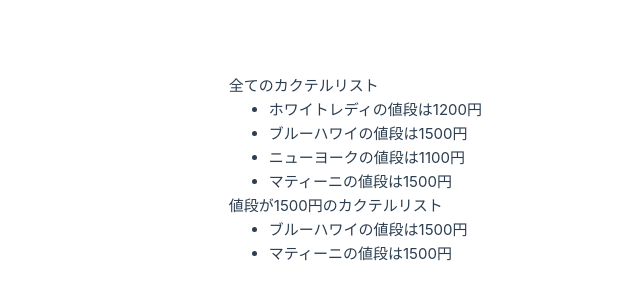
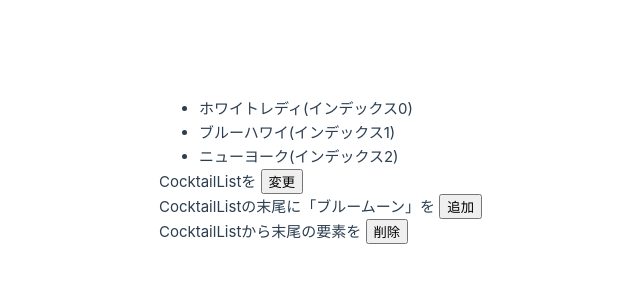
Before and after one commit to takatoshi-tenko/vue-folder, a Vue app in the folder vue3/hello-vue/: page / in a window 1280 px wide. Shown: the part 230-530 px from the top of the page, without its empty margins (158-798 px from the left). Built offline with nearby package versions, Linux system fonts and the light colour scheme.

Commit message:
リスト6.13 配列データ操作

```diff
--- a/vue3/hello-vue/src/App.vue
+++ b/vue3/hello-vue/src/App.vue
@@ -1,50 +1,38 @@
 <script setup lang="ts">
-import { ref, computed } from 'vue'
+import { ref } from 'vue'
 
-const cocktailDataListInit: Cocktail[] = [
-  { id: 2345, name: 'ホワイトレディ', price: 1200 },
-  { id: 4412, name: 'ブルーハワイ', price: 1500 },
-  { id: 6792, name: 'ニューヨーク', price: 1100 },
-  { id: 8429, name: 'マティーニ', price: 1500 }
-]
-const cocktailDataList = ref(cocktailDataListInit)
-const cocktail1500 = computed((): Cocktail[] => {
-  //配列のfilter()メソッドを使って新たな配列を生成。
-  const newList = cocktailDataList.value.filter(
-    //filter()メソッドの絞り込み条件関数。
-    //引数は配列の各要素であるCocktailオブジェクト。
-    (cocktailItem: Cocktail): boolean => {
-      //値段が1500かどうかの結果を戻り値とする。
-      return cocktailItem.price == 1500
-    }
-  )
-  return newList
-})
-
-interface Cocktail {
-  id: number
-  name: string
-  price: number
+const cocktailListInit: string[] = ['ホワイトレディ', 'ブルーハワイ', 'ニューヨーク']
+const cocktailList = ref(cocktailListInit)
+const changeCocktailList = (): void => {
+  cocktailList.value = ['バラライカ', 'XYZ', 'マンハッタン']
+}
+const addCocktailList = (): void => {
+  cocktailList.value.push('ブルームーン')
+}
+const deleteFromCocktailList = (): void => {
+  cocktailList.value.pop()
 }
 </script>
 
 <template>
   <div>
-    <section>
-      全てのカクテルリスト
-      <ul>
-        <li v-for="cocktailItem in cocktailDataList" v-bind:key="cocktailItem.id">
-          {{ cocktailItem.name }}の値段は{{ cocktailItem.price }}円
-        </li>
-      </ul>
-    </section>
-    <section>
-      値段が1500円のカクテルリスト
-      <ul>
-        <li v-for="cocktailItem in cocktail1500" v-bind:key="'cocktail1500' + cocktailItem.id">
-          {{ cocktailItem.name }}の値段は{{ cocktailItem.price }}円
-        </li>
-      </ul>
-    </section>
+    <ul>
+      <li v-for="(cocktailName, index) in cocktailList" v-bind:key="cocktailName">
+        {{ cocktailName }}(インデックス{{ index }})
+      </li>
+    </ul>
+    <p>
+      CocktailListを
+      <button v-on:click="changeCocktailList">変更</button>
+    </p>
+    <p>
+      CocktailListの末尾に「ブルームーン」を
+      <button v-on:click="addCocktailList">追加</button>
+    </p>
+    <p>
+      CocktailListから末尾の要素を
+      <button v-on:click="deleteFromCocktailList">削除</button>
+    </p>
   </div>
 </template>
+ï
```
